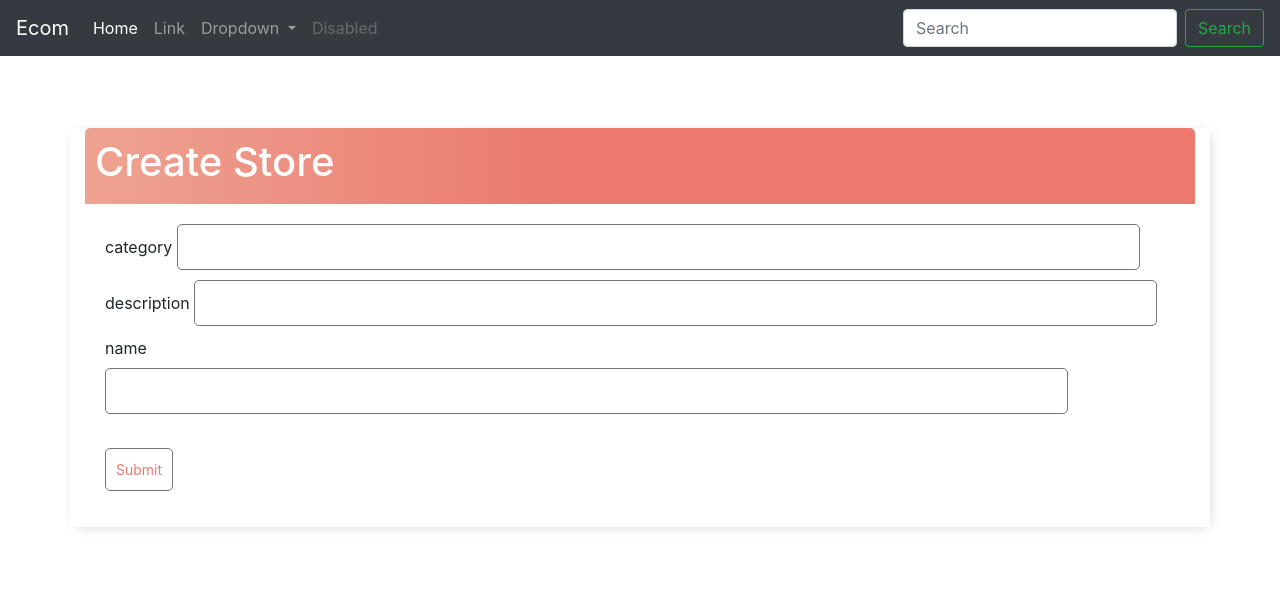
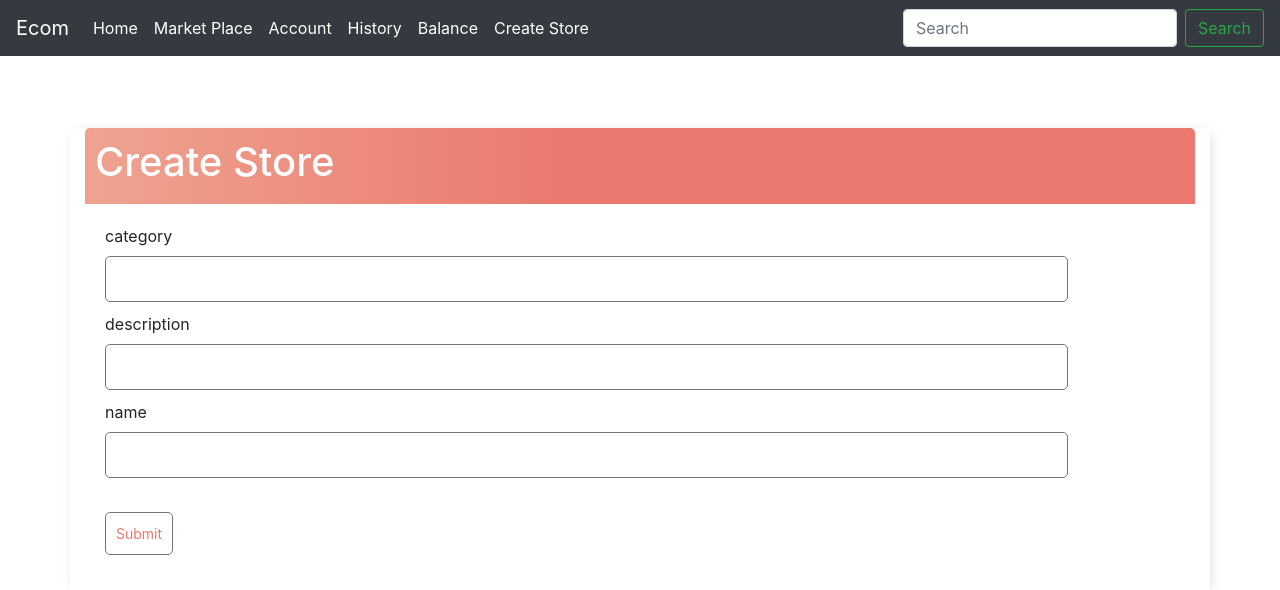
Before and after one commit to AdventurousDataScientist/EcommerceSite, a Django app: page /create_store in a window 1280 px wide. Shown: the top 590 px of the page. Run offline with Django 4.2, Linux system fonts and the light colour scheme; parts of the project's set-up code (start-up, migrations or seed data) failed here and were passed over.

Commit message:
upgraded links to navbar

```diff
--- a/ecommerce_site/main/templates/main/base.html
+++ b/ecommerce_site/main/templates/main/base.html
@@ -99,7 +99,7 @@
     -->
 
     <nav class="navbar navbar-expand-lg navbar-dark bg-dark">
-        <a class="navbar-brand" href="#">Ecom</a>
+        <a class="navbar-brand" href="">Ecom</a>
         <button class="navbar-toggler" type="button" data-toggle="collapse" data-target="#navbarSupportedContent" aria-controls="navbarSupportedContent" aria-expanded="false" aria-label="Toggle navigation">
           <span class="navbar-toggler-icon"></span>
         </button>
@@ -107,11 +107,24 @@
         <div class="collapse navbar-collapse" id="navbarSupportedContent">
           <ul class="navbar-nav mr-auto">
             <li class="nav-item active">
-              <a class="nav-link" href="/home">Home<span class="sr-only">(current)</span></a>
+              <a class="nav-link" href="">Home<span class="sr-only">(current)</span></a>
             </li>
-            <li class="nav-item">
-              <a class="nav-link" href="#">Link</a>
+            <li class="nav-item active">
+              <a class="nav-link" href="/marketplace">Market Place<span class="sr-only"></span></a>
             </li>
+            <li class="nav-item active">
+              <a class="nav-link" href="/account">Account<span class="sr-only"></span></a>
+            </li>
+            <li class="nav-item active">
+              <a class="nav-link" href="/history">History<span class="sr-only"></span></a>
+            </li>
+            <li class="nav-item active">
+              <a class="nav-link" href="/balance">Balance<span class="sr-only"></span></a>
+            </li>
+            <li class="nav-item active">
+              <a class="nav-link" href="/create_store">Create Store<span class="sr-only"></span></a>
+            </li>
+            <!--
             <li class="nav-item dropdown">
               <a class="nav-link dropdown-toggle" href="#" id="navbarDropdown" role="button" data-toggle="dropdown" aria-haspopup="true" aria-expanded="false">
                 Dropdown
@@ -123,9 +136,12 @@
                 <a class="dropdown-item" href="#">Something else here</a>
               </div>
             </li>
+          -->
+            <!--
             <li class="nav-item">
               <a class="nav-link disabled" href="#">Disabled</a>
             </li>
+          -->
           </ul>
           <form class="form-inline my-2 my-lg-0">
             <input class="form-control mr-sm-2" type="search" placeholder="Search" aria-label="Search">
--- a/ecommerce_site/main/templates/main/create_store.html
+++ b/ecommerce_site/main/templates/main/create_store.html
@@ -15,11 +15,13 @@
 		{% csrf_token %}
 		<div class="form-attrs">
             <label>{{form.category.label}}</label>
+            <br>
             {{form.category}}
         </div>
 
 		<div class="form-attrs">
             <label>{{form.description.label}}</label>
+            <br>
             {{form.description}}
         </div>
 
--- a/ecommerce_site/main/templates/main/show_store.html
+++ b/ecommerce_site/main/templates/main/show_store.html
@@ -2,9 +2,8 @@
 {% block title %}{{ store.name }}{% endblock %}
 <head>
     <!--
-
-<link rel="stylesheet" type="text/css" href="{% static 'main/css/store.css' %}">
-    -->
+        {% load static %}
+        <link rel="stylesheet" type="text/css" href="{% static 'main/css/store.css' %}">-->
 </head>
 {% block content %}
 
```
